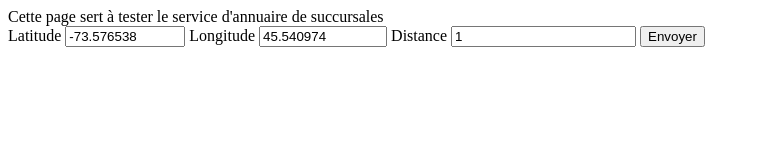
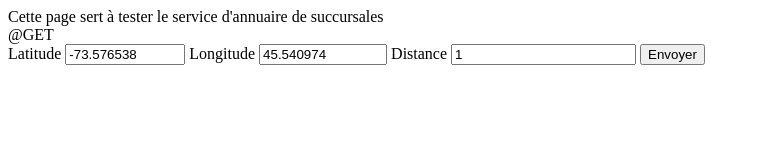
Before and after one commit to Avasam/Dev-Web-Service-Annuaire-Succursales, a plain HTML site: page web/index.html in a window 1280 px wide. Shown: the whole page, without its empty margins (0-760 px from the left). Drawn offline with Linux system fonts and the light colour scheme.

Commit message:
Changes to be committed: * modified:   nbproject/project.properties * modified:   web/index.html

```diff
--- a/web/index.html
+++ b/web/index.html
@@ -12,7 +12,8 @@ and open the template in the editor.
     </head>
     <body>
         <div>Cette page sert à tester le service d'annuaire de succursales</div>
-        <form action="api/annuaire/succursales">
+        <label>@GET</label>
+        <form method="GET" action="api/annuaire/succursales">
             <label>Latitude</label>
             <input
                 required
```
Also changed, not shown: 1 other file.
